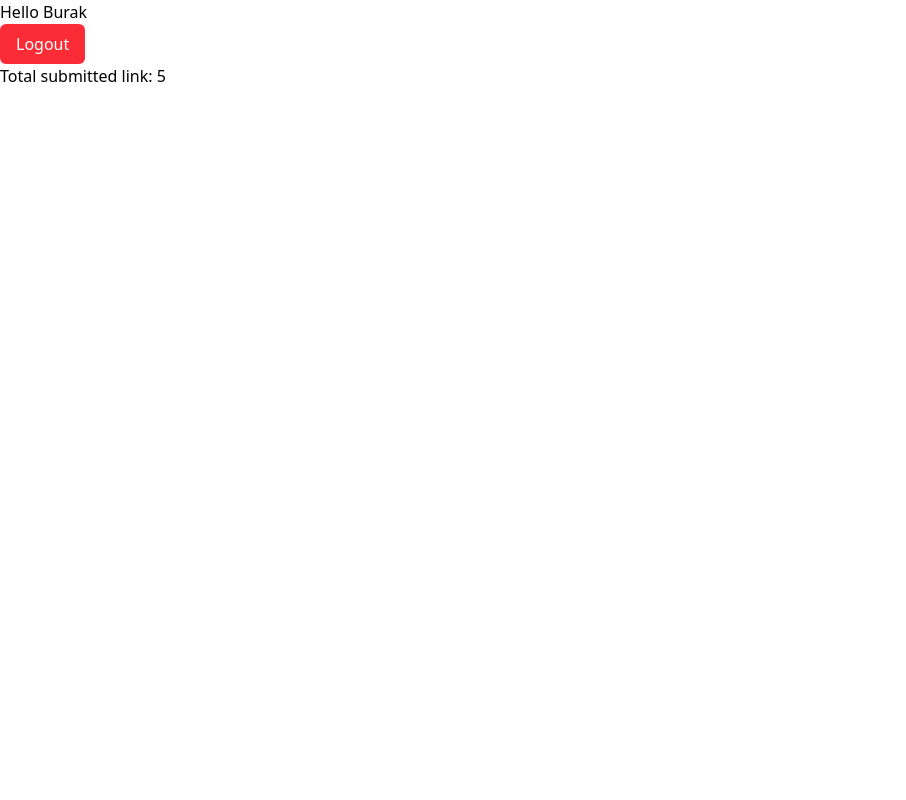
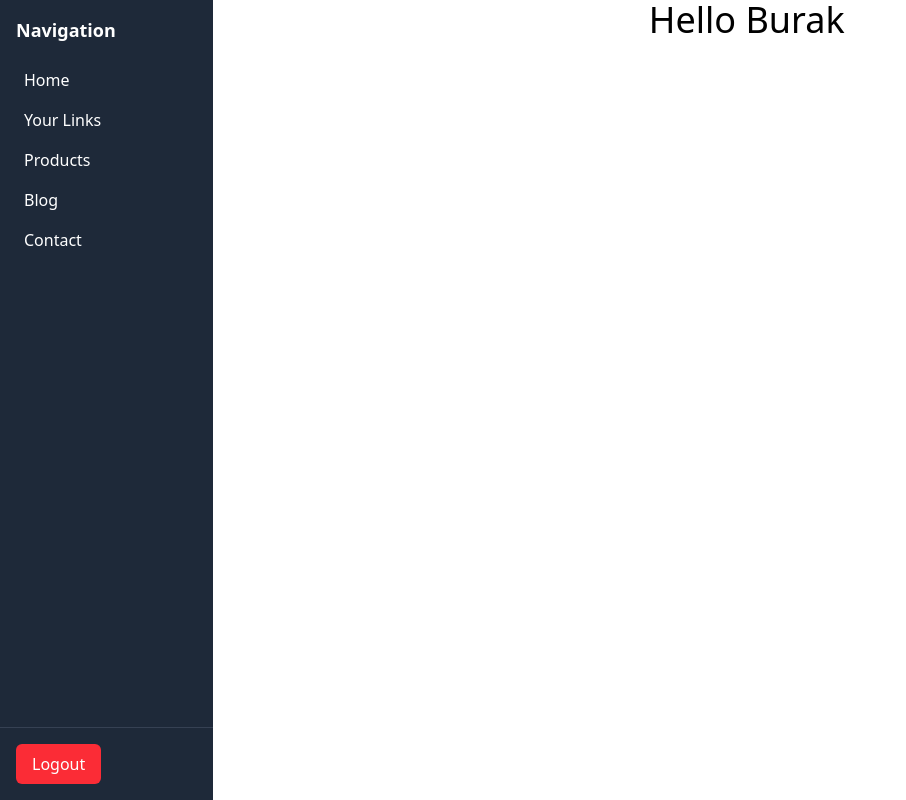
Before and after one commit to BuraYu/linkpulse, a Next.js app: page /dashboard in a window 1280 px wide. Shown: the whole page, without its empty margins (0-906 px from the left). Built offline with nearby package versions, Linux system fonts and the light colour scheme.

Commit message:
feat: add sidebar to dashboard

```diff
--- a/src/app/dashboard/components/Sidebar.tsx
+++ b/src/app/dashboard/components/Sidebar.tsx
@@ -0,0 +1,34 @@
+import LogoutButton from "./SignOut";
+
+const Sidebar = () => {
+  return (
+    <div className="w-64 h-screen bg-gray-800 text-white flex flex-col justify-between">
+      <div className="p-4">
+        <h3 className="text-lg font-bold mb-4">Navigation</h3>
+        <ul className="">
+          <li className="hover:bg-gray-700 p-2 rounded-md cursor-pointer">
+            Home
+          </li>
+          <li className="hover:bg-gray-700 p-2 rounded-md cursor-pointer">
+            Your Links
+          </li>
+          <li className="hover:bg-gray-700 p-2 rounded-md cursor-pointer">
+            Products
+          </li>
+          <li className="hover:bg-gray-700 p-2 rounded-md cursor-pointer">
+            Blog
+          </li>
+          <li className="hover:bg-gray-700 p-2 rounded-md cursor-pointer">
+            Contact
+          </li>
+        </ul>
+      </div>
+
+      <div className="p-4 border-t border-gray-700">
+        <LogoutButton />
+      </div>
+    </div>
+  );
+};
+
+export default Sidebar;
--- a/src/app/dashboard/components/SignOut.tsx
+++ b/src/app/dashboard/components/SignOut.tsx
@@ -9,8 +9,8 @@ const LogoutButton = () => {
 
   const handleLogout = async () => {
     const supabase = createClient();
-    await supabase.auth.signOut(); // Logs the user out
-    router.push("/login"); // Redirect to the login page after logout
+    await supabase.auth.signOut(); //Supabase signout
+    router.push("/login");
   };
 
   return (
--- a/src/app/dashboard/page.tsx
+++ b/src/app/dashboard/page.tsx
@@ -1,13 +1,12 @@
-import LogoutButton from "./components/SignOut";
+import Sidebar from "./components/Sidebar";
 
 export default function Dashbaord() {
-  const submittedLinks: number = 5;
-
   return (
-    <div>
-      <h1>Hello Burak</h1>
-      <LogoutButton />
-      <p>Total submitted link: {submittedLinks}</p>
+    <div className="flex w-full h-screen">
+      <Sidebar />
+      <div className="flex justify-center items-start w-full">
+        <h1 className="text-4xl">Hello Burak</h1>
+      </div>
     </div>
   );
 }
```
